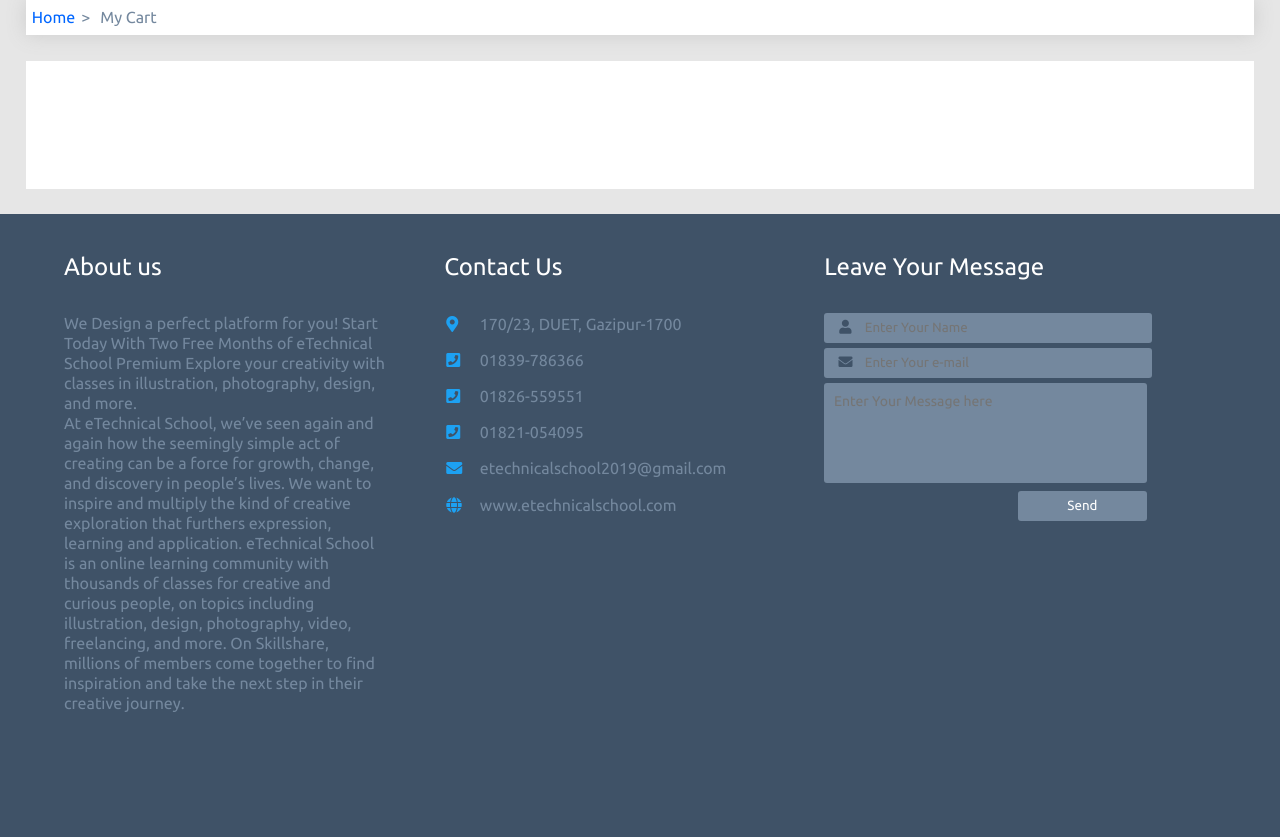
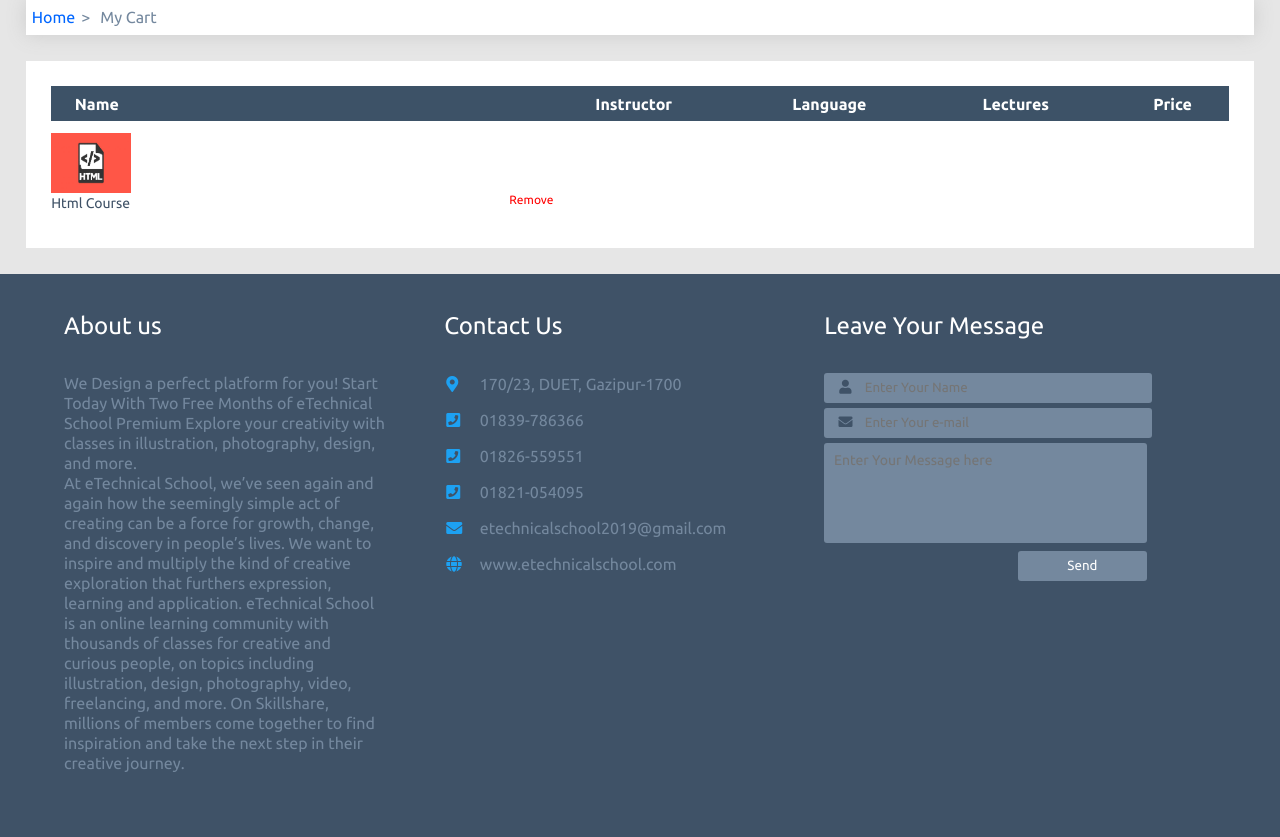
Before and after one commit to m-u-hasan/eTechnical-School, a PHP site: page /cart.php in a window 1280 px wide. Shown: the part 90-927 px from the top of the page. Before the commit the page ends 802 px from the top, so only its background shows below. Run offline with PHP 8.4, Linux system fonts and the light colour scheme; data comes from the database, SQL or seed files in the repository; some libraries are stand-ins or nearby versions.

Commit message:
Cart Updated

```diff
--- a/css/style.css
+++ b/css/style.css
@@ -87,7 +87,17 @@ body{
 #head_signup form center button:hover{border-radius: 0px;}
 
 
-#cart{width:96%;padding:5%;background:#fff;box-sizing:border-box;margin:2% 2% 2% 2%;}
+#cart{width:96%;padding:2%;background:#fff;box-sizing:border-box;margin:2% 2% 2% 2%;}
+#cart table{width:100%;}
+#cart table tr th{text-align:left;padding-left:2%;box-sizing:border-box;height:35px;background:#3d5267;color:#fff;}
+#cart table tr td{padding:1% 0% 1% 0%;box-sizing:border-box;}
+#cart table tr td img {height:60px;width:80px;float:left;margin-right:2%;}
+#cart table tr td span{float:left;width:88%;}
+#cart table tr td span a{text-decoration:none;color:#3f5267;font-size:14px;}
+#cart table tr td span a:hover{text-decoration:underline;}
+#cart table tr td b{font-weight:normal;float:left;font-size:12px;}
+#cart table tr td b a{text-decoration:none;color:#f00;}
+#cart table tr td b a:hover{text-decoration:underline;}
 #crumb{width:96%;box-shadow:0px 0px 20px #ccc;height:35px;line-height:35px;padding:0% 1% 1% 1;background:#fff;box-sizing:border-box;margin:0% 2.5% 2% 2%;}
 #crumb span{color:#74889e;margin-right:0.2%;margin-left:0.5%;}
 #crumb span a{text-decoration:none;color:#06f;}
--- a/inc/function.php
+++ b/inc/function.php
@@ -65,6 +65,23 @@
 
 			<div id ='cart'>
 
+					<table cellspacing='0'>
+						<tr>
+							<th>Name</th>
+							<th>Instructor</th>
+							<th>Language</th>
+							<th>Lectures</th>
+							<th>Price</th>
+						</tr>
+						<tr>
+							<td>
+							<img src='imgs/courses/html.jpg'>
+							<span><a href='#'>Html Course</a></span>
+							<b><a href='#'>Remove</a></b>
+							</td>
+
+						</tr>
+					</table>
 
 			</div>
 		</div>
```
Also changed, not shown: imgs/courses/html.jpg (added).
